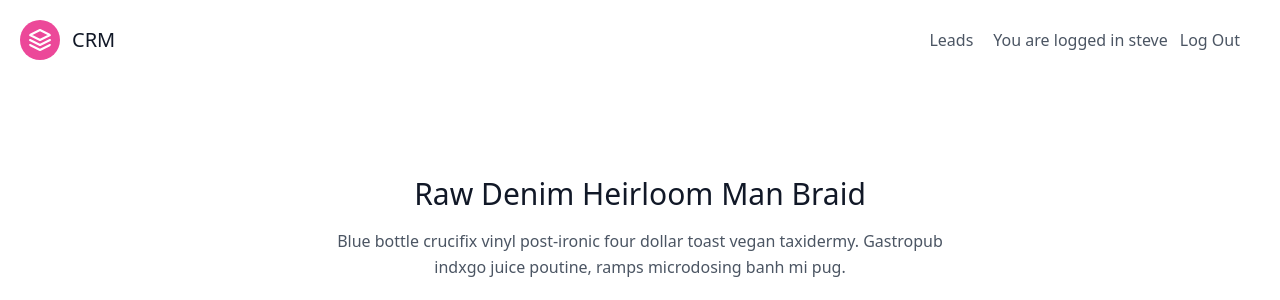
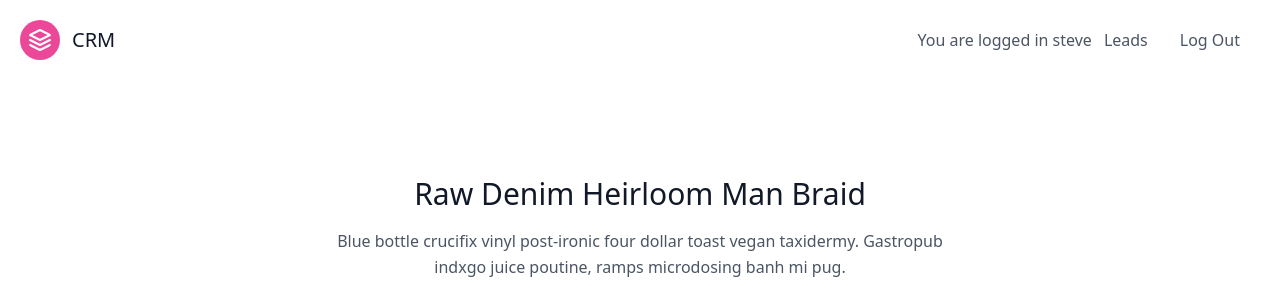
Before and after one commit to schesnowitz/django-crm, a Django app: page / in a window 1280 px wide. Shown: the top 300 px of the page. Run offline with Django 4.2, Linux system fonts and the light colour scheme; a user stored in the database is signed in; some libraries are stand-ins or nearby versions.

Commit message:
update nav link

```diff
--- a/leads/templates/leads/navbar.html
+++ b/leads/templates/leads/navbar.html
@@ -10,13 +10,14 @@
       <span class="ml-3 text-xl">CRM</span>
     </a>
     <nav class="md:ml-auto flex flex-wrap items-center text-base justify-center">
-    <a href="{% url 'leads:index'%}" class="mr-5 hover:text-gray-900">Leads</a>
+
     {% if not request.user.is_authenticated %}
       <a href="{% url 'signup' %}" class="mr-5 hover:text-gray-900">Sign Up</a>
       <a href="{% url 'login' %}" class="mr-5 hover:text-gray-900">Log In</a>
       {% endif %}
 {% if request.user.is_authenticated %}
 You are logged in {{ user.username }}
+<a href="{% url 'leads:index'%}" class="ml-3 mr-5 hover:text-gray-900">Leads</a>
 <a href="{% url 'logout' %}" class="ml-3 mr-5 hover:text-gray-900">Log Out</a>
 {% endif %}
     </nav>
```
Also changed, not shown: db.sqlite3.
